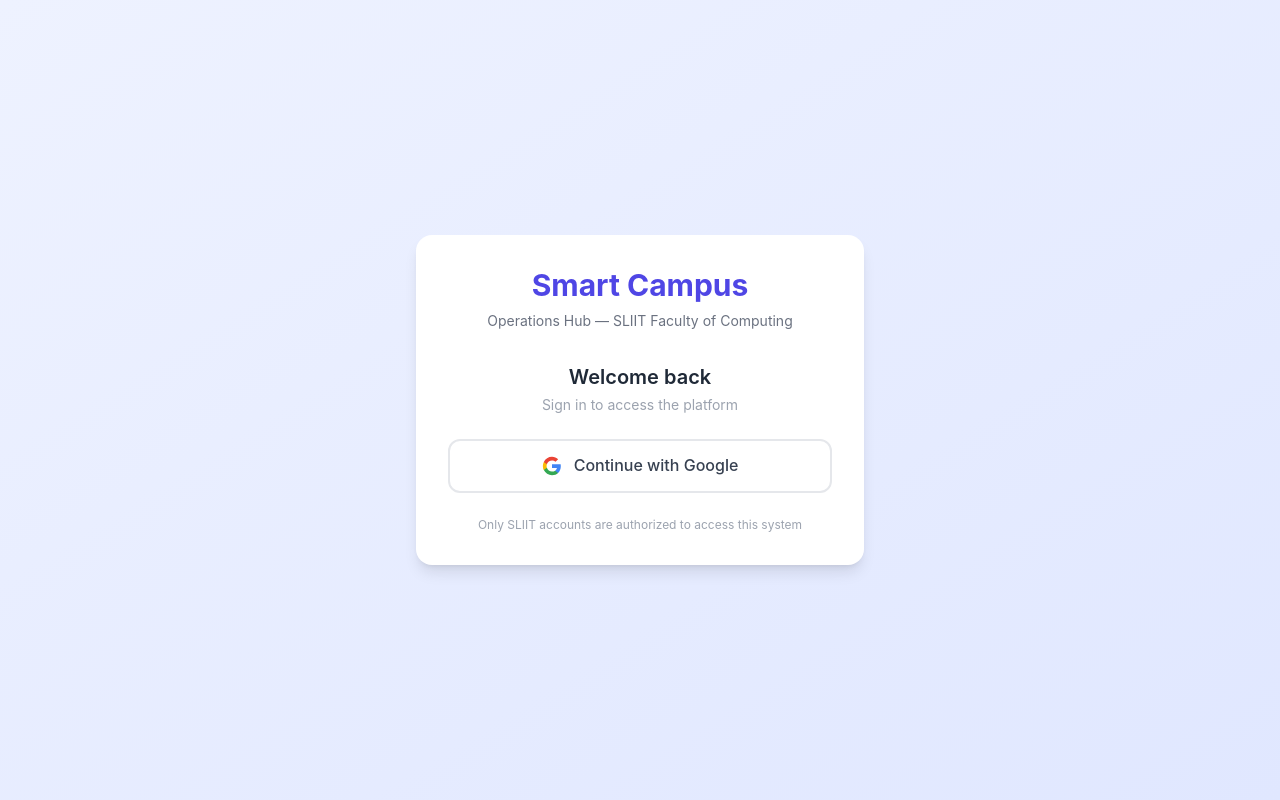
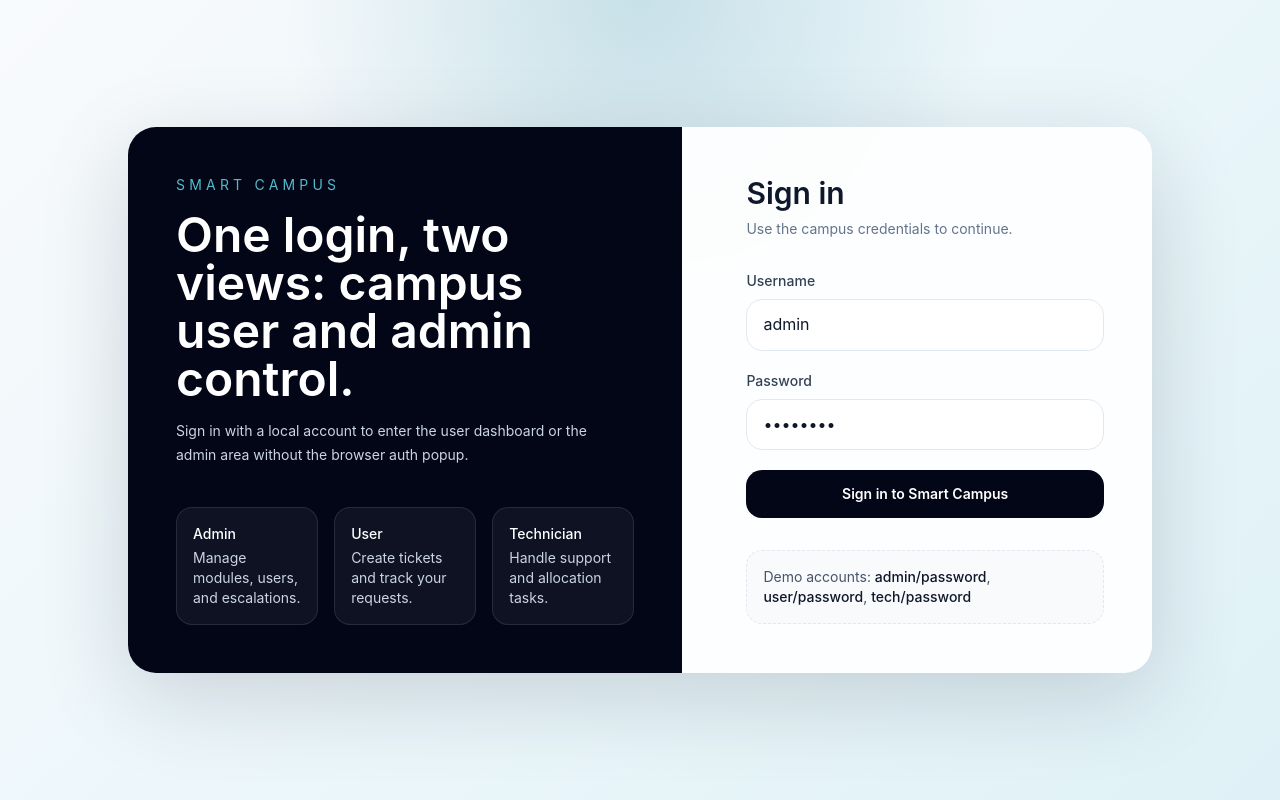
Before and after one commit to DYSandakelum/it3030-paf-2026-smart-campus-group60, a React (Vite) app in the folder frontend/: page /login in a window 1280 px wide. Built offline with nearby package versions, Linux system fonts and the light colour scheme; no server answers.

Commit message:
fix : merged the ticketing component successfully

```diff
--- a/frontend/src/App.jsx
+++ b/frontend/src/App.jsx
@@ -29,6 +29,14 @@
             }
           >
             <Route path="/dashboard" element={<DashboardPage />} />
+            <Route
+              path="/admin"
+              element={
+                <ProtectedRoute roles={['ADMIN']}>
+                  <DashboardPage />
+                </ProtectedRoute>
+              }
+            />
             <Route path="/notifications" element={<NotificationsPage />} />
             <Route path="/resources" element={<Resources />} />
             <Route path="/tickets" element={<TicketsPage />} />
--- a/frontend/src/api/equipmentAllocationApi.js
+++ b/frontend/src/api/equipmentAllocationApi.js
@@ -1,20 +1,15 @@
 import axios from 'axios';
+import { applyBasicAuth } from '../services/basicAuth';
 
 const client = axios.create({
   baseURL:
     (typeof import.meta !== 'undefined' && import.meta.env && import.meta.env.VITE_API_BASE_URL) ||
-    (typeof process !== 'undefined' && process.env && process.env.REACT_APP_API_BASE_URL) ||
-    '',
+    'http://localhost:8081',
 });
 
 client.interceptors.request.use(
   (config) => {
-    const token = localStorage.getItem('token');
-    if (token) {
-      config.headers = config.headers || {};
-      config.headers.Authorization = `Bearer ${token}`;
-    }
-    return config;
+    return applyBasicAuth(config);
   },
   (error) => Promise.reject(error)
 );
--- a/frontend/src/api/resourceApi.js
+++ b/frontend/src/api/resourceApi.js
@@ -1,20 +1,15 @@
 import axios from 'axios';
+import { applyBasicAuth } from '../services/basicAuth';
 
 const client = axios.create({
   baseURL:
     (typeof import.meta !== 'undefined' && import.meta.env && import.meta.env.VITE_API_BASE_URL) ||
-    (typeof process !== 'undefined' && process.env && process.env.REACT_APP_API_BASE_URL) ||
-    '',
+    'http://localhost:8081',
 });
 
 client.interceptors.request.use(
   (config) => {
-    const token = localStorage.getItem('token');
-    if (token) {
-      config.headers = config.headers || {};
-      config.headers.Authorization = `Bearer ${token}`;
-    }
-    return config;
+    return applyBasicAuth(config);
   },
   (error) => Promise.reject(error)
 );
--- a/frontend/src/pages/auth/AuthCallbackPage.jsx
+++ b/frontend/src/pages/auth/AuthCallbackPage.jsx
@@ -1,7 +1,7 @@
 import { useEffect } from 'react';
+import axios from 'axios';
 import { useNavigate, useSearchParams } from 'react-router-dom';
 import useAuth from '../../hooks/useAuth';
-import api from '../../services/api';
 
 const AuthCallbackPage = () => {
   const [searchParams]  = useSearchParams();
@@ -13,7 +13,11 @@
 
     if (token) {
       localStorage.setItem('token', token);
-      api.get('/auth/me')
+      axios.get(`${import.meta.env.VITE_API_BASE_URL || 'http://localhost:8081'}/api/auth/me`, {
+        headers: {
+          Authorization: `Bearer ${token}`
+        }
+      })
         .then((res) => {
           login(token, res.data.data);
           navigate('/dashboard', { replace: true });
--- a/frontend/src/pages/auth/LoginPage.jsx
+++ b/frontend/src/pages/auth/LoginPage.jsx
@@ -1,66 +1,125 @@
+import { useEffect, useState } from 'react';
+import { useNavigate } from 'react-router-dom';
+import useAuth from '../../hooks/useAuth';
+import { inferUserFromUsername, normalizeUsername } from '../../services/basicAuth';
+
+const VALID_ACCOUNTS = new Set(['admin', 'user', 'tech']);
+
 const LoginPage = () => {
-  const handleGoogleLogin = () => {
-    const apiBaseUrl = import.meta.env.VITE_API_BASE_URL || 'http://localhost:8081';
-    window.location.href = `${apiBaseUrl}/oauth2/authorization/google`;
+  const navigate = useNavigate();
+  const { user, login } = useAuth();
+  const [username, setUsername] = useState('admin');
+  const [password, setPassword] = useState('password');
+  const [error, setError] = useState('');
+  const [loading, setLoading] = useState(false);
+
+  useEffect(() => {
+    if (user?.role === 'ADMIN') {
+      navigate('/admin', { replace: true });
+    } else if (user) {
+      navigate('/dashboard', { replace: true });
+    }
+  }, [navigate, user]);
+
+  const handleSubmit = (event) => {
+    event.preventDefault();
+
+    const normalizedUsername = normalizeUsername(username);
+
+    if (!VALID_ACCOUNTS.has(normalizedUsername) || password !== 'password') {
+      setError('Use admin/password, user/password, or tech/password.');
+      return;
+    }
+
+    const nextUser = inferUserFromUsername(normalizedUsername);
+    setLoading(true);
+    setError('');
+    login(nextUser, { username: normalizedUsername, password });
+
+    window.setTimeout(() => {
+      navigate(nextUser.role === 'ADMIN' ? '/admin' : '/dashboard', { replace: true });
+      setLoading(false);
+    }, 0);
   };
 
   return (
-    <div className="min-h-screen bg-gradient-to-br
-      from-primary-50 to-primary-100 flex items-center
-      justify-center px-4">
+    <div className="min-h-screen bg-[radial-gradient(circle_at_top,_rgba(14,116,144,0.18),_transparent_35%),linear-gradient(135deg,_#f8fafc_0%,_#edf7fb_45%,_#dff1f6_100%)] flex items-center justify-center px-4 py-10">
+      <div className="grid w-full max-w-5xl overflow-hidden rounded-[28px] bg-white/90 shadow-[0_24px_90px_rgba(15,23,42,0.16)] backdrop-blur sm:grid-cols-[1.1fr_0.9fr]">
+        <div className="flex flex-col justify-between bg-slate-950 p-8 text-white sm:p-12">
+          <div>
+            <p className="text-sm uppercase tracking-[0.3em] text-cyan-300/80">Smart Campus</p>
+            <h1 className="mt-4 max-w-md text-4xl font-semibold leading-tight sm:text-5xl">
+              One login, two views: campus user and admin control.
+            </h1>
+            <p className="mt-4 max-w-md text-sm leading-6 text-slate-300">
+              Sign in with a local account to enter the user dashboard or the admin area without the browser auth popup.
+            </p>
+          </div>
 
-      <div className="bg-white rounded-2xl shadow-lg
-        p-8 w-full max-w-md">
-
-        <div className="text-center mb-8">
-          <h1 className="text-3xl font-bold text-primary-600 mb-2">
-            Smart Campus
-          </h1>
-          <p className="text-gray-500 text-sm">
-            Operations Hub — SLIIT Faculty of Computing
-          </p>
+          <div className="mt-10 grid gap-3 text-sm text-slate-300 sm:grid-cols-3">
+            <div className="rounded-2xl border border-white/10 bg-white/5 p-4">
+              <p className="font-medium text-white">Admin</p>
+              <p className="mt-1">Manage modules, users, and escalations.</p>
+            </div>
+            <div className="rounded-2xl border border-white/10 bg-white/5 p-4">
+              <p className="font-medium text-white">User</p>
+              <p className="mt-1">Create tickets and track your requests.</p>
+            </div>
+            <div className="rounded-2xl border border-white/10 bg-white/5 p-4">
+              <p className="font-medium text-white">Technician</p>
+              <p className="mt-1">Handle support and allocation tasks.</p>
+            </div>
+          </div>
         </div>
 
-        <div className="mb-6">
-          <h2 className="text-xl font-semibold
-            text-gray-800 text-center mb-1">
-            Welcome back
-          </h2>
-          <p className="text-gray-400 text-sm text-center">
-            Sign in to access the platform
-          </p>
+        <div className="p-8 sm:p-12">
+          <div className="mb-8">
+            <h2 className="text-3xl font-semibold text-slate-900">Sign in</h2>
+            <p className="mt-2 text-sm text-slate-500">Use the campus credentials to continue.</p>
+          </div>
+
+          <form onSubmit={handleSubmit} className="space-y-5">
+            <label className="block">
+              <span className="mb-2 block text-sm font-medium text-slate-700">Username</span>
+              <input
+                value={username}
+                onChange={(event) => setUsername(event.target.value)}
+                className="w-full rounded-2xl border border-slate-200 bg-white px-4 py-3 text-slate-900 outline-none transition focus:border-cyan-500 focus:ring-4 focus:ring-cyan-500/15"
+                placeholder="admin"
+                autoComplete="username"
+              />
+            </label>
+
+            <label className="block">
+              <span className="mb-2 block text-sm font-medium text-slate-700">Password</span>
+              <input
+                type="password"
+                value={password}
+                onChange={(event) => setPassword(event.target.value)}
+                className="w-full rounded-2xl border border-slate-200 bg-white px-4 py-3 text-slate-900 outline-none transition focus:border-cyan-500 focus:ring-4 focus:ring-cyan-500/15"
+                placeholder="password"
+                autoComplete="current-password"
+              />
+            </label>
+
+            {error && (
+              <div className="rounded-2xl border border-rose-200 bg-rose-50 px-4 py-3 text-sm text-rose-700">
+                {error}
+              </div>
+            )}
+
+            <button
+              type="submit"
+              disabled={loading}
+              className="w-full rounded-2xl bg-slate-950 px-6 py-3.5 text-sm font-semibold text-white transition hover:bg-slate-800 disabled:cursor-not-allowed disabled:opacity-60">
+              {loading ? 'Signing in...' : 'Sign in to Smart Campus'}
+            </button>
+          </form>
+
+          <div className="mt-8 rounded-2xl border border-dashed border-slate-200 bg-slate-50 p-4 text-sm text-slate-600">
+            Demo accounts: <span className="font-medium text-slate-900">admin/password</span>, <span className="font-medium text-slate-900">user/password</span>, <span className="font-medium text-slate-900">tech/password</span>
+          </div>
         </div>
-
-        <button
-          onClick={handleGoogleLogin}
-          className="w-full flex items-center justify-center
-            gap-3 bg-white border-2 border-gray-200
-            rounded-xl px-6 py-3 text-gray-700 font-medium
-            hover:border-primary-400 hover:shadow-md
-            transition-all duration-200">
-          <svg className="w-5 h-5" viewBox="0 0 24 24">
-            <path fill="#4285F4"
-              d="M22.56 12.25c0-.78-.07-1.53-.2-2.25H12v4.26h5.92c-.26
-              1.37-1.04 2.53-2.21 3.31v2.77h3.57c2.08-1.92
-              3.28-4.74 3.28-8.09z"/>
-            <path fill="#34A853"
-              d="M12 23c2.97 0 5.46-.98 7.28-2.66l-3.57-2.77c-.98.66-2.23
-              1.06-3.71 1.06-2.86 0-5.29-1.93-6.16-4.53H2.18v2.84C3.99
-              20.53 7.7 23 12 23z"/>
-            <path fill="#FBBC05"
-              d="M5.84 14.09c-.22-.66-.35-1.36-.35-2.09s.13-1.43.35-2.09V7.07H2.18C1.43
-              8.55 1 10.22 1 12s.43 3.45 1.18 4.93l2.85-2.22.81-.62z"/>
-            <path fill="#EA4335"
-              d="M12 5.38c1.62 0 3.06.56 4.21 1.64l3.15-3.15C17.45 2.09
-              14.97 1 12 1 7.7 1 3.99 3.47 2.18 7.07l3.66
-              2.84c.87-2.6 3.3-4.53 6.16-4.53z"/>
-          </svg>
-          Continue with Google
-        </button>
-
-        <p className="text-center text-xs text-gray-400 mt-6">
-          Only SLIIT accounts are authorized to access this system
-        </p>
       </div>
     </div>
   );
--- /dev/null
+++ b/frontend/src/services/basicAuth.js
@@ -0,0 +1,50 @@
+export const BASIC_AUTH_USERNAME_KEY = 'authUsername';
+export const BASIC_AUTH_PASSWORD_KEY = 'authPassword';
+
+export function getBasicAuthCredentials() {
+  const username = localStorage.getItem(BASIC_AUTH_USERNAME_KEY);
+  const password = localStorage.getItem(BASIC_AUTH_PASSWORD_KEY);
+
+  if (!username || !password) {
+    return null;
+  }
+
+  return { username, password };
+}
+
+export function applyBasicAuth(config = {}) {
+  const credentials = getBasicAuthCredentials();
+
+  if (credentials) {
+    config.auth = credentials;
+  } else if (config.auth) {
+    delete config.auth;
+  }
+
+  return config;
+}
+
+export function clearAuthState() {
+  localStorage.removeItem('token');
+  localStorage.removeItem('user');
+  localStorage.removeItem(BASIC_AUTH_USERNAME_KEY);
+  localStorage.removeItem(BASIC_AUTH_PASSWORD_KEY);
+}
+
+export function normalizeUsername(username) {
+  return String(username || '').trim().toLowerCase();
+}
+
+export function inferUserFromUsername(username) {
+  const normalized = normalizeUsername(username);
+
+  if (normalized === 'admin') {
+    return { name: 'Admin User', email: 'admin', role: 'ADMIN' };
+  }
+
+  if (normalized === 'tech') {
+    return { name: 'Technician User', email: 'tech', role: 'TECHNICIAN' };
+  }
+
+  return { name: 'Campus User', email: normalized || 'user', role: 'USER' };
+}
```
Also changed, not shown: frontend/src/context/AuthContext.jsx (+34 -21 lines), frontend/src/services/api.js (+3 -7 lines), frontend/src/services/api.jsx (+3 -51 lines), 4 other files (tests, documents, lock files or other folders).
